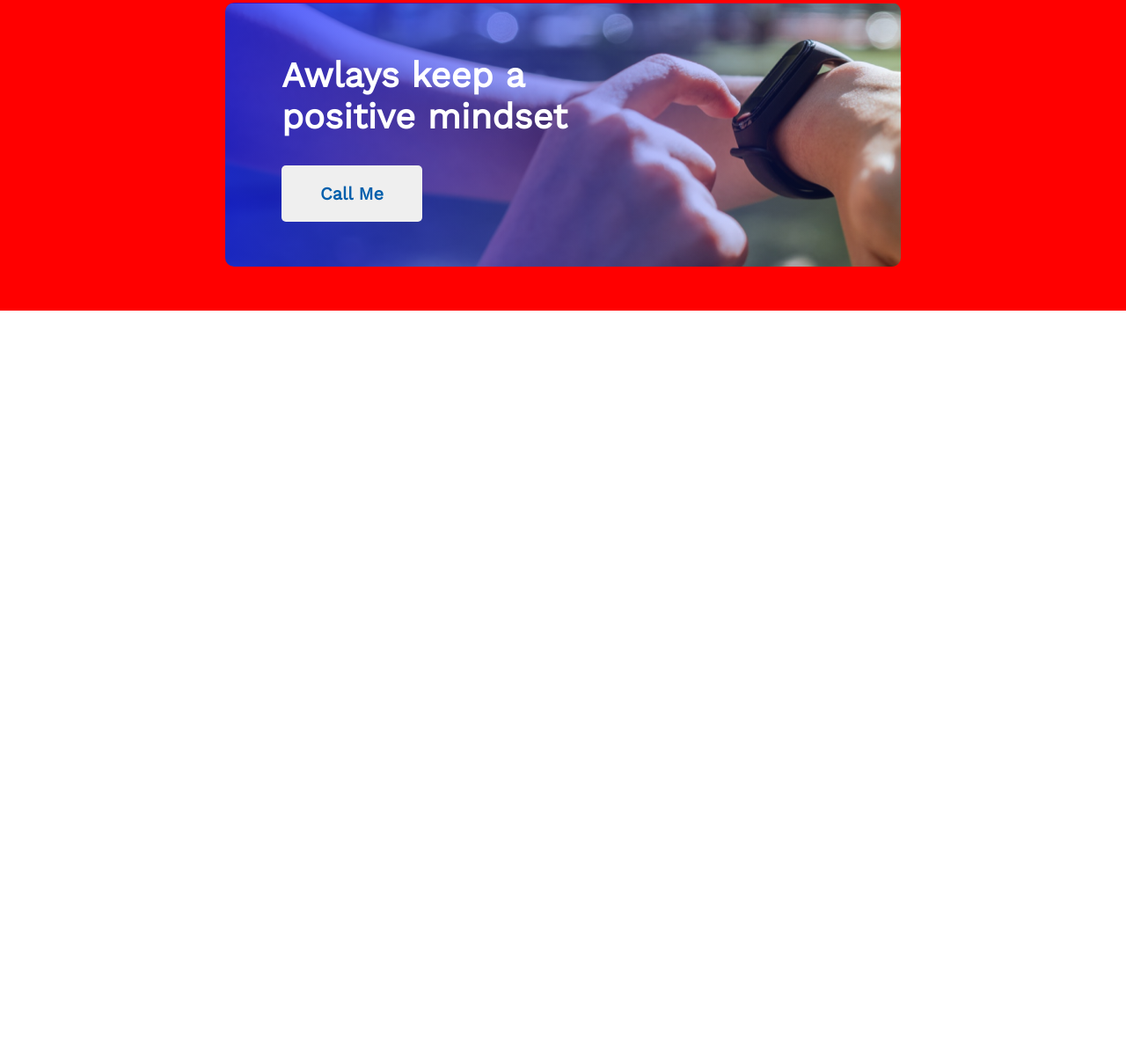
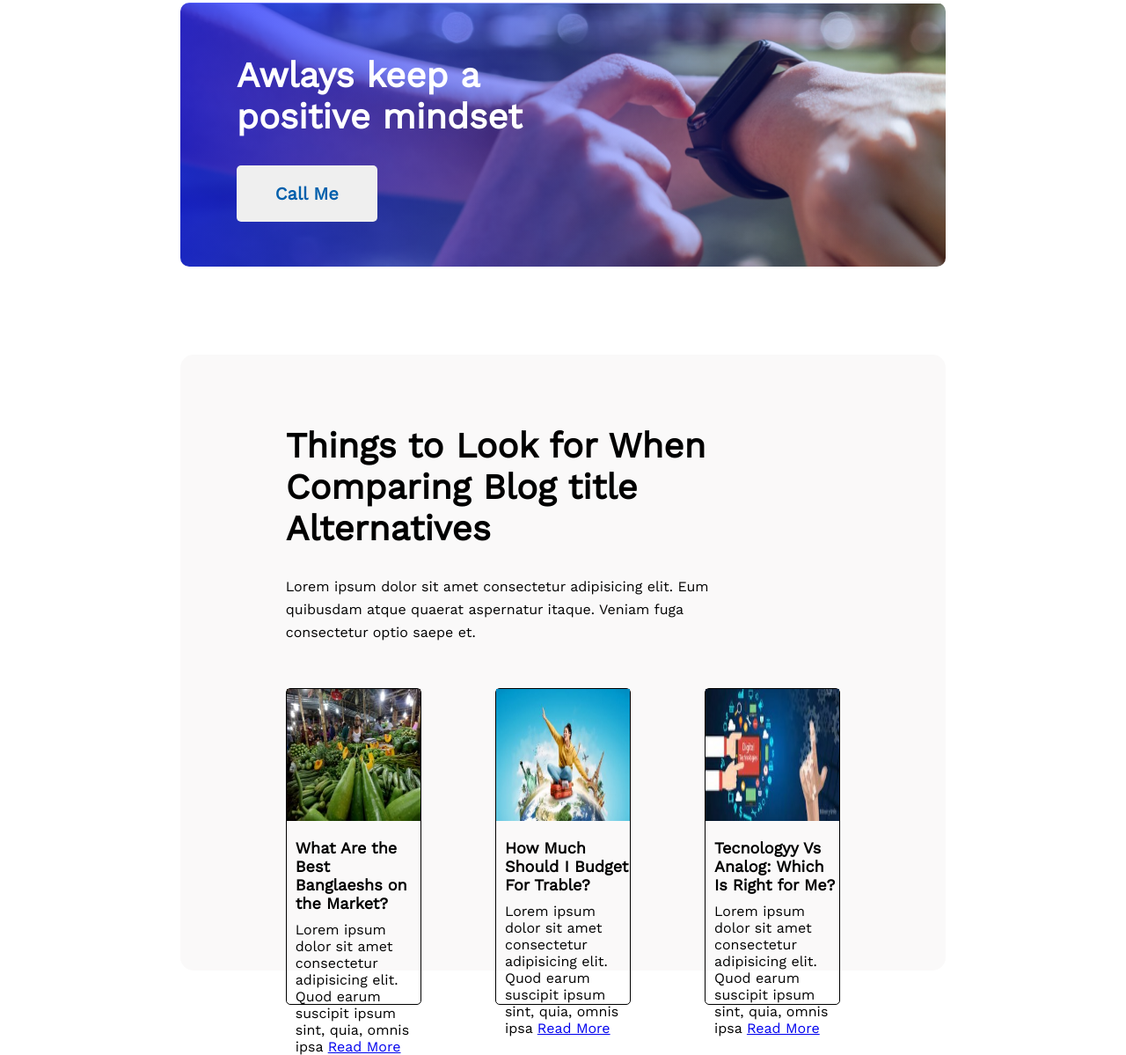
Before and after one commit to towhidulislam2023/new-year-mission-website, a plain HTML site: page index.html in a window 1280 px wide. Shown: the part 2127-3326 px from the top of the page at 88% size. Before the commit the page ends 2480 px from the top, so only its background shows below. Drawn offline with nearby package versions, Linux system fonts and the light colour scheme.

Commit message:
blog section-done

```diff
--- a/index.html
+++ b/index.html
@@ -47,6 +47,7 @@
                 </div>
             </div>
         </section>
+        <!-- plan section  -->
         <section class="plans">
             <div class="plan-sec">
                 <div class="plan-box">
@@ -83,7 +84,45 @@
                     <div class="bnr-text">
                         <h1 class="bnr-title">Awlays keep a positive mindset</h1>
                         <button class="contact-btn">Call Me</button>
-
+                    </div>
+                </div>
+            </div>
+        </section>
+        <!-- blog section  -->
+        <section class="blog">
+            <div class="blog-sec">
+                <div class="blog-container">
+                    <h1 class="blog-title">Things to Look for When Comparing Blog title Alternatives</h1>
+                    <p class="blog-descrip">Lorem ipsum dolor sit amet consectetur adipisicing elit. Eum quibusdam atque
+                        quaerat aspernatur itaque. Veniam fuga consectetur optio saepe et.</p>
+                    <div class="b-boxes">
+                        <div class="blog-box">
+                            <div class="blog-image-box">
+                                <img src="./blog-image/Shopping_Bangaldesh (Custom).jpg" alt="" class="b-box-image">
+                            </div>
+                            <div class="blog-text-box">
+                                <h3 class="b-t-b-title">What Are the Best Banglaeshs on the Market?</h3>
+                                <p class="b-t-b-descrip">Lorem ipsum dolor sit amet consectetur adipisicing elit. Quod earum suscipit ipsum sint, quia, omnis ipsa       <a href="#">Read More</a></p>
+                            </div>
+                        </div>
+                        <div class="blog-box">
+                            <div class="blog-image-box">
+                                <img src="./blog-image/travle (Custom).jpeg" alt="" class="b-box-image">
+                            </div>
+                            <div class="blog-text-box">
+                                <h3 class="b-t-b-title">How Much Should I Budget For Trable?</h3>
+                                <p class="b-t-b-descrip">Lorem ipsum dolor sit amet consectetur adipisicing elit. Quod earum suscipit ipsum sint, quia, omnis ipsa       <a href="#">Read More</a></p>
+                            </div>
+                        </div>
+                        <div class="blog-box">
+                            <div class="blog-image-box">
+                                <img src="./blog-image/Tecnologyy Vs Analog (Custom).jpg" alt="" class="b-box-image">
+                            </div>
+                            <div class="blog-text-box">
+                                <h3 class="b-t-b-title">Tecnologyy Vs Analog: Which Is Right for Me?</h3>
+                                <p class="b-t-b-descrip">Lorem ipsum dolor sit amet consectetur adipisicing elit. Quod earum suscipit ipsum sint, quia, omnis ipsa       <a href="#">Read More</a></p>
+                            </div>
+                        </div>
                     </div>
                 </div>
             </div>
--- a/new-year-web-css/style.css
+++ b/new-year-web-css/style.css
@@ -219,7 +219,7 @@
 .only-bannar {
     height: 50vh;
     width: 100%;
-    background: red;
+    /* background: red; */
 }
 
 .img-bnr {
@@ -233,7 +233,7 @@
 
 .bnr-sec {
     height: 300px;
-    width: 60%;
+    width: 68%;
     border-radius: 10px;
     background: linear-gradient(to left, rgba(114, 166, 196, 0.062), rgba(0, 17, 250, 0.699)), url(../images/watch.png);
     background-size: cover;
@@ -251,3 +251,80 @@
     line-height: 47px;
     color: #FFFFFF;
 }
+
+/* blog section  */
+.blog {
+    height: 100vh;
+    width: 100%;
+    /* background: yellow; */
+}
+
+.blog-sec {
+    height: 100vh;
+    width: 100%;
+    /* background: palevioletred; */
+    display: flex;
+    align-items: center;
+    justify-content: center;
+}
+
+.blog-container {
+    height: 700px;
+    width: 68%;
+    background: rgb(250, 249, 249);
+    padding: 80px 120px;
+    border-radius: 15px;
+}
+
+.blog-title {
+    width: 80%;
+    font-weight: 700;
+    font-size: 40px;
+    line-height: 47px;
+    margin-bottom: 30px;
+}
+
+.blog-descrip {
+    width: 85%;
+    font-weight: 400;
+    font-size: 16px;
+    line-height: 26px;
+    margin-bottom: 50px;
+}
+
+.b-boxes {
+    display: flex;
+    align-items: center;
+    gap: 84px;
+}
+
+.blog-box {
+    height: 360px;
+    width: 250px;
+    /* background: blueviolet; */
+    border-radius: 5px;
+    border: 1px solid black;
+}
+
+.blog-image-box {
+    height: 150px;
+    width: 100%;
+    /* background: yellow; */
+}
+
+.blog-text-box {
+    padding: 20px 0 0 10px;
+}
+
+.b-t-b-title {
+    font-weight: 700;
+    font-size: 18px
+}
+.b-t-b-descrip{
+    margin-top: 10px;
+    font-size: 16px;
+}
+.b-box-image{
+    height: 150px;
+    width: 100%
+}
```
Also changed, not shown: blog-image/Shopping_Bangaldesh (Custom).jpg (added), blog-image/Tecnologyy Vs Analog (Custom).jpg (added), blog-image/travle (Custom).jpeg (added).
